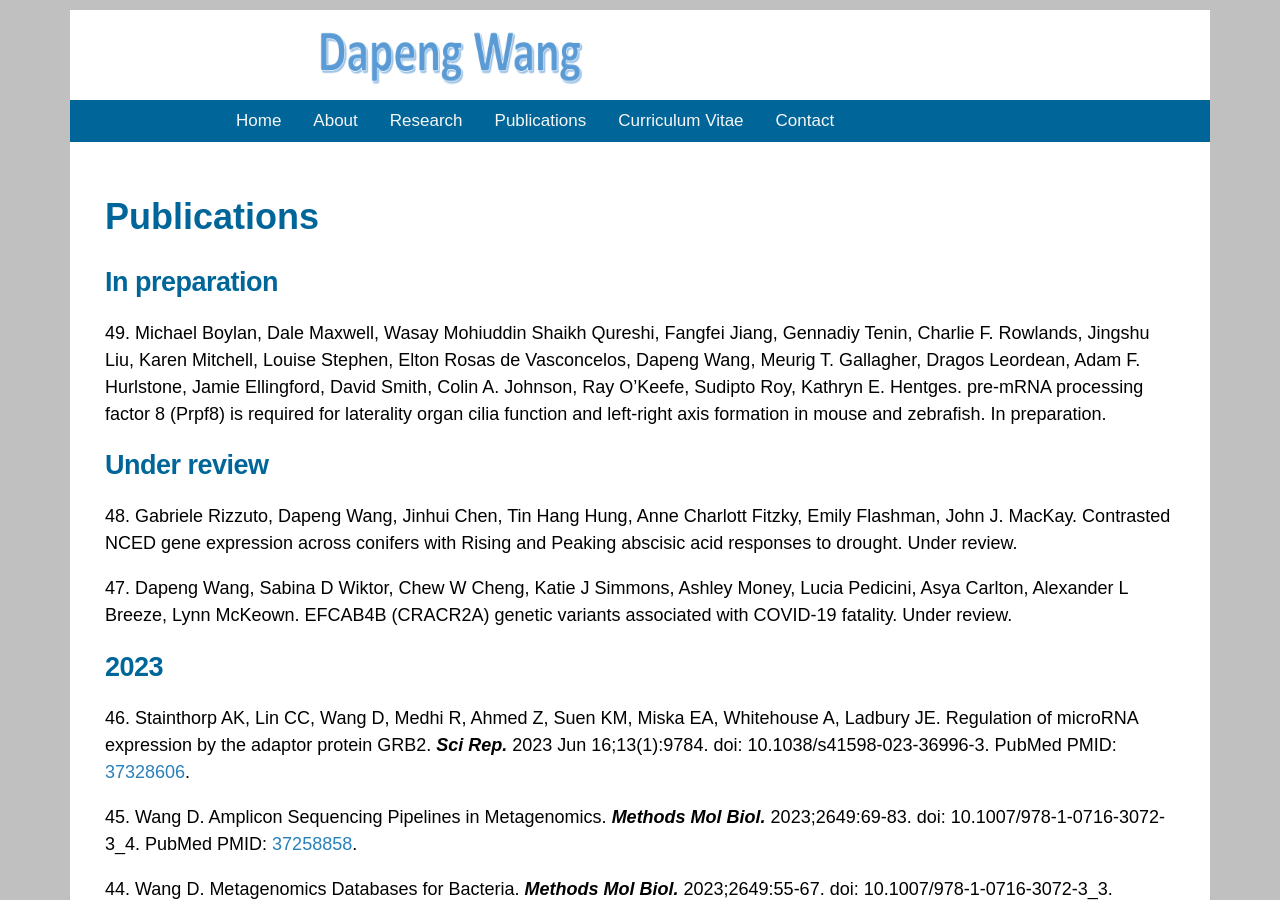
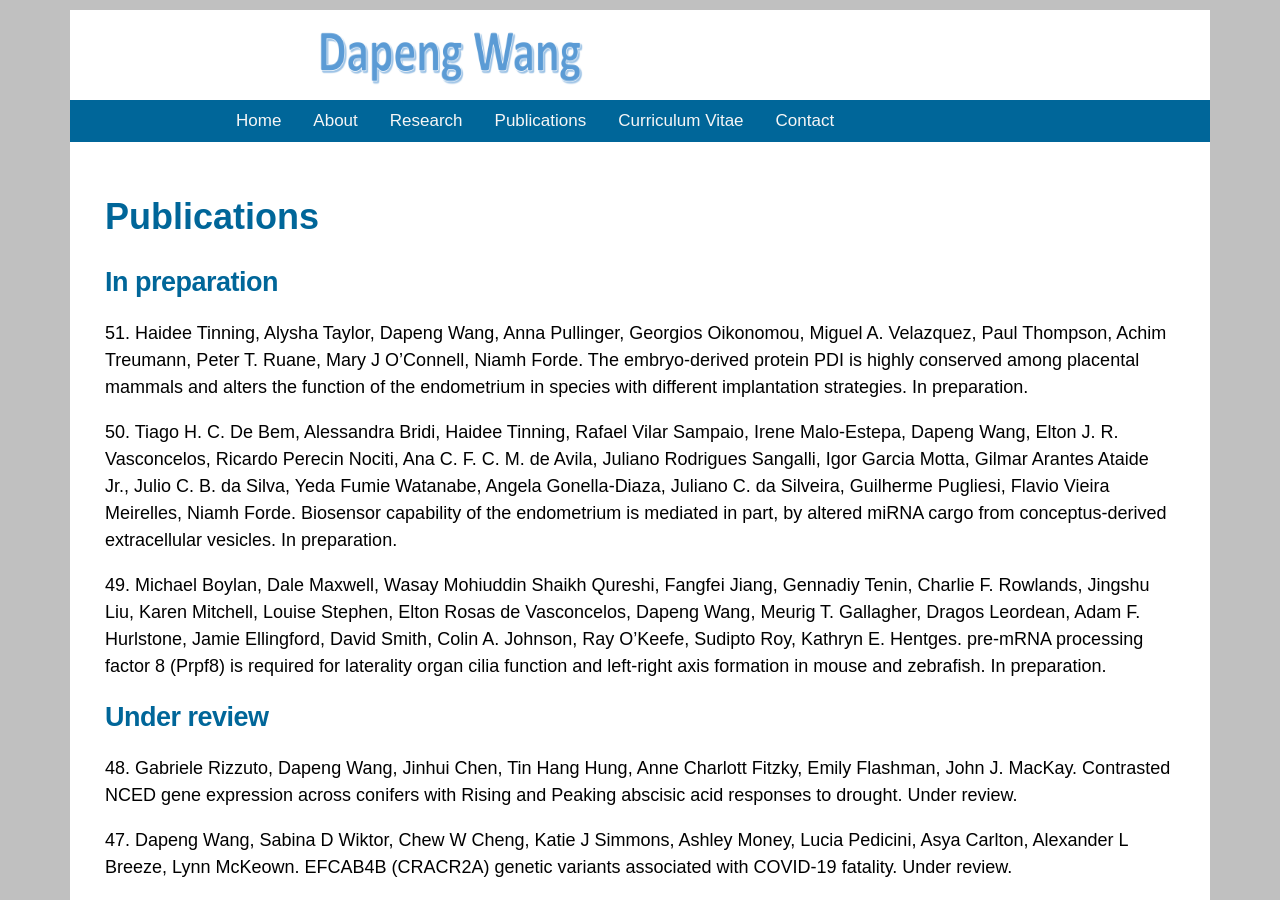
Before and after one commit to NextGenBioinformatics/dapeng-wang, a Jekyll site: the page publications.html, which Jekyll copies as it is, in a window 1280 px wide and 900 px high. Built offline with Jekyll 4.4.1, drawn with Linux system fonts in a browser that asks for light colours.

Commit message:
Add files via upload

```diff
--- a/publications.html
+++ b/publications.html
@@ -35,6 +35,10 @@
                 <h1 class="title">Publications</h1>
 
                 <h2>In preparation</h2>
+
+                <p>51. Haidee Tinning, Alysha Taylor, Dapeng Wang, Anna Pullinger, Georgios Oikonomou, Miguel A. Velazquez, Paul Thompson, Achim Treumann, Peter T. Ruane, Mary J O’Connell, Niamh Forde. The embryo-derived protein PDI is highly conserved among placental mammals and alters the function of the endometrium in species with different implantation strategies. In preparation.
+
+                <p>50. Tiago H. C. De Bem, Alessandra Bridi, Haidee Tinning, Rafael Vilar Sampaio, Irene Malo-Estepa, Dapeng Wang, Elton J. R. Vasconcelos, Ricardo Perecin Nociti, Ana C. F. C. M. de Avila,  Juliano Rodrigues Sangalli, Igor Garcia Motta, Gilmar Arantes Ataide Jr., Julio C. B. da Silva, Yeda Fumie Watanabe, Angela Gonella-Diaza, Juliano C. da Silveira, Guilherme Pugliesi, Flavio Vieira Meirelles, Niamh Forde. Biosensor capability of the endometrium is mediated in part, by altered miRNA cargo from conceptus-derived extracellular vesicles. In preparation.
 
                 <p>49. Michael Boylan, Dale Maxwell, Wasay Mohiuddin Shaikh Qureshi, Fangfei Jiang, Gennadiy Tenin, Charlie F. Rowlands, Jingshu Liu, Karen Mitchell, Louise Stephen, Elton Rosas de Vasconcelos, Dapeng Wang, Meurig T. Gallagher, Dragos Leordean, Adam F. Hurlstone, Jamie Ellingford, David Smith, Colin A. Johnson, Ray O’Keefe, Sudipto Roy, Kathryn E. Hentges. pre-mRNA processing factor 8 (Prpf8) is required for laterality organ cilia function and left-right axis formation in mouse and zebrafish. In preparation.
 
```
